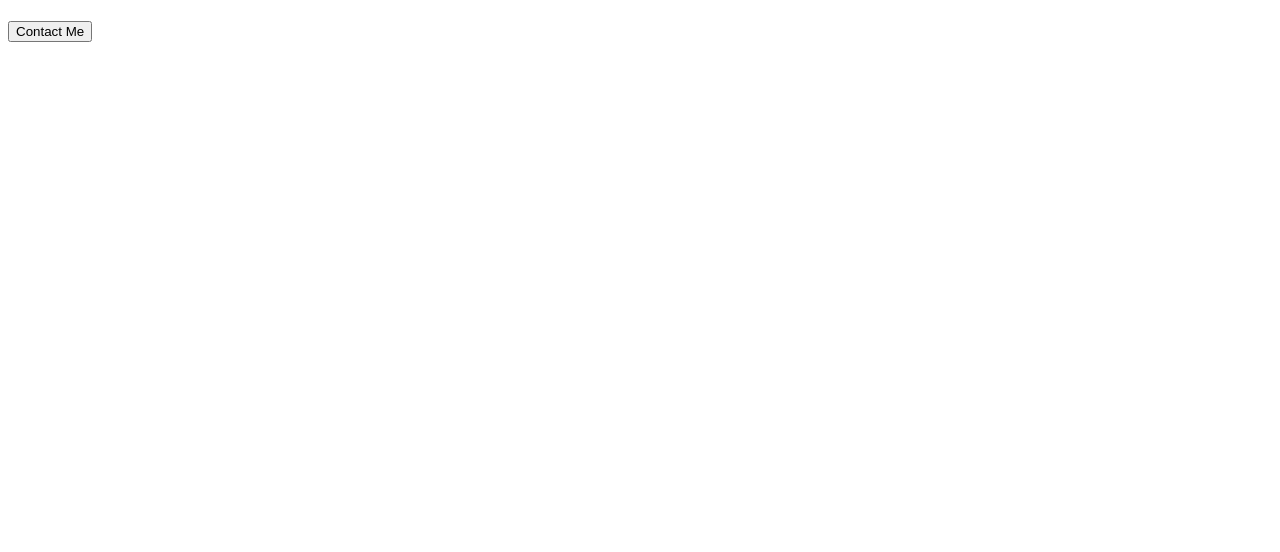
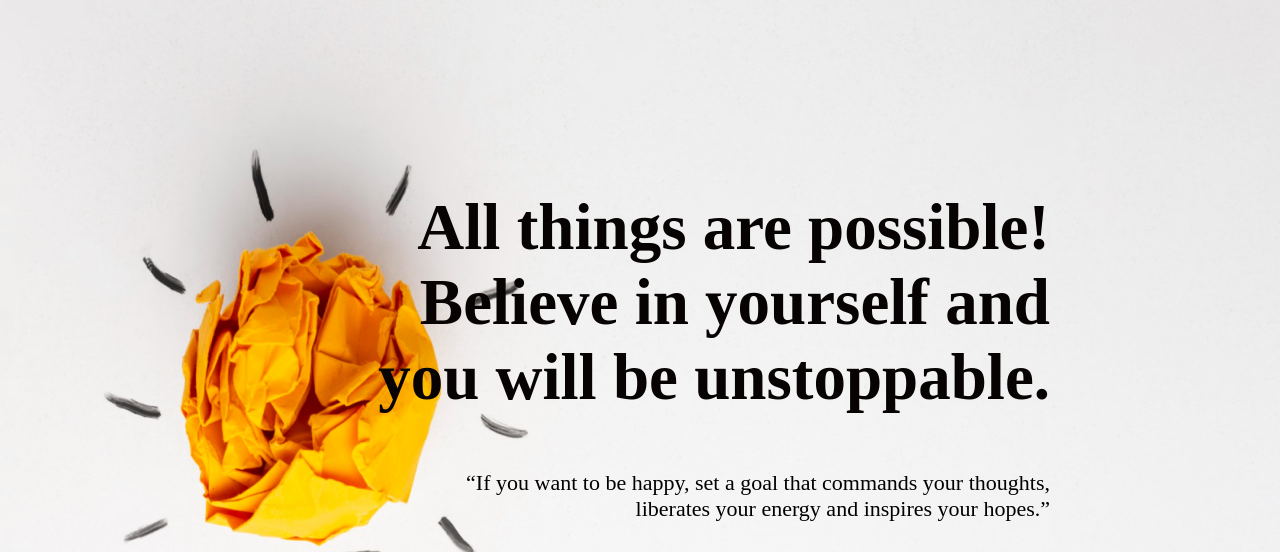
Before and after one commit to Ashraf-Mahmud07/assignment-01, a plain HTML site: page index.html in a window 1280 px wide. Shown: the top 552 px of the page. Drawn offline with Linux system fonts and the light colour scheme.

Commit message:
Added banner container and styles

```diff
--- a/index.html
+++ b/index.html
@@ -5,13 +5,16 @@
     <meta http-equiv="X-UA-Compatible" content="IE=edge">
     <meta name="viewport" content="width=device-width, initial-scale=1.0">
     <title>New Year New Me</title>
+    <link rel="stylesheet" href="styles.css">
 </head>
 <body>
-    <header-banner>
+    <header class="banner-container">
         <div class="banner-details">
-            <h1 class="banner-title"></h1>
-            <p class="banner-description"></p>
-            <button class="contact">Contact Me</button>
+            <h1 class="banner-title">All things are possible!<br>Believe in yourself and<br> you will be unstoppable.</h1>
+            <p class="banner-description">“If you want to be happy, set a goal that commands your thoughts, <br> liberates your energy and inspires your hopes.”</p>
+            <button class="contact-btn">
+                <a class="btnn" href="tel:01874935397">Contact Me</a>
+            </button>
         </div>
     </header>
     <main>
--- a/styles.css
+++ b/styles.css
@@ -0,0 +1,58 @@
+* {
+    margin: 0px;
+    padding: 0px;
+
+}
+
+/* banner container styles */
+.banner-container {
+    width: 100%;
+    height: 808px;
+    background-image: url("images/banner/banner1.png");
+    background-size: 100% 808px;
+    background-repeat: no-repeat;
+    display: flex;
+    justify-content: flex-end;
+    text-align: right;
+    margin: auto;
+    align-items: center;
+}
+
+.banner-details {
+    padding-right: 230px;
+    text-align: right;
+
+}
+
+.banner-title {
+    height: 250px;
+    font-weight: bold;
+    font-size: 65px;
+    color: #080303;
+    padding-bottom: 30px;
+
+}
+
+.banner-description {
+    font-weight: 450px;
+    font-size: 22px;
+    text-align: right;
+    color:black;
+}
+
+.contact-btn {
+    background: #F15B22;
+    width: 160px;
+    height: 64px;
+    margin-top: 33px;
+    text-align: center;
+    color: white;
+    font-size: 22px;
+    font-weight: 650px;
+    border: none;
+    border-radius: 8px;
+}
+.btnn{
+    color: #FFFFFF;
+    text-decoration: none;
+}
```
